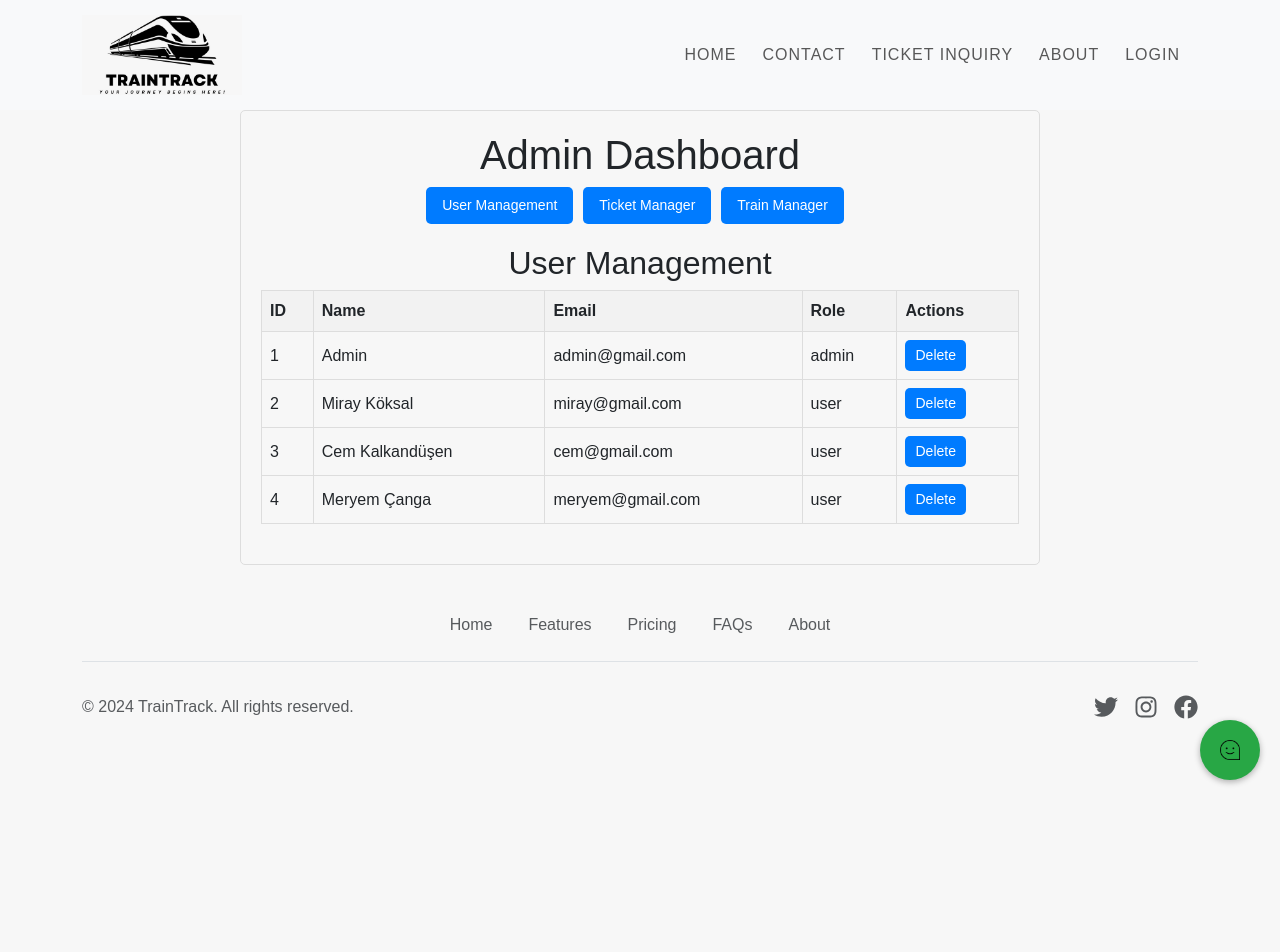
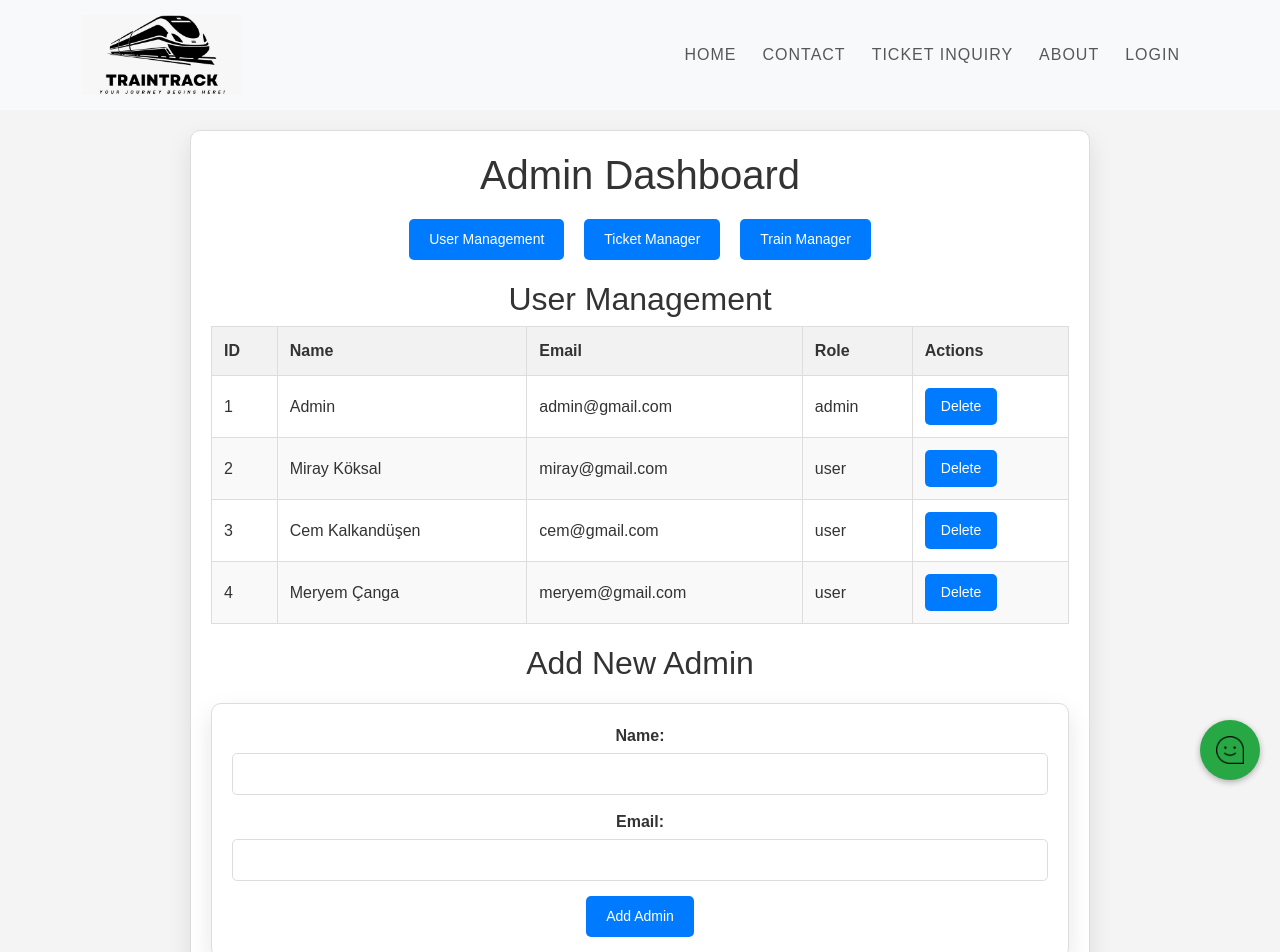
Before and after one commit to cemdusenkalkan/traintrack, a React (Create React App) app: page /admin-dashboard in a window 1280 px wide. Shown: the top 952 px of the page. Before the commit the page ends 800 px from the top, so only its background shows below. Built offline with nearby package versions, Linux system fonts and the light colour scheme; a web font is replaced by a local one.

Commit message:
admin güncellemesi

```diff
--- a/src/admin.css
+++ b/src/admin.css
@@ -1,122 +1,248 @@
-.user-management {
+body {
+  font-family: Arial, sans-serif;
+  background-color: #f4f4f4;
+  color: #333;
+  margin: 0;
+  padding: 0;
+}
+
+.admin-dashboard {
+  max-width: 900px;
+  margin: 20px auto;
+  padding: 20px;
+  background-color: #fff;
+  border: 1px solid #ddd;
+  border-radius: 10px;
+  box-shadow: 0 10px 25px rgba(0, 0, 0, 0.1);
+}
+
+.admin-dashboard h1 {
+  text-align: center;
   margin-bottom: 20px;
 }
 
-  .user-management table {
+.admin-navigation {
+  margin-bottom: 20px;
+  display: flex;
+  justify-content: center;
+}
+
+.admin-navigation button {
+  margin: 0 10px;
+  padding: 10px 20px;
+  background-color: #007bff;
+  color: #fff;
+  border: none;
+  border-radius: 5px;
+  cursor: pointer;
+  transition: background-color 0.3s ease, transform 0.3s ease;
+}
+
+.admin-navigation button:hover {
+  background-color: #0056b3;
+  transform: translateY(-2px);
+}
+
+.admin-navigation button:focus {
+  outline: none;
+  box-shadow: 0 0 0 3px rgba(0, 123, 255, 0.5);
+}
+
+.user-management,
+.ticket-manager,
+.train-manager {
+  margin-bottom: 20px;
+}
+
+table {
   width: 100%;
   border-collapse: collapse;
+  margin-bottom: 20px;
+  animation: fadeIn 1s ease-in-out;
 }
 
-  .user-management th,
-  .user-management td {
-    padding: 8px;
+th,
+td {
+  padding: 12px;
   border: 1px solid #ddd;
   text-align: left;
+  transition: background-color 0.3s ease;
 }
 
-  .user-management th {
+th {
   background-color: #f2f2f2;
 }
 
+td {
+  background-color: #fff;
+}
+
+tr:nth-child(even) td {
+  background-color: #f9f9f9;
+}
+
+button {
+  padding: 8px 16px;
+  border: none;
+  border-radius: 5px;
+  cursor: pointer;
+  transition: background-color 0.3s ease, transform 0.3s ease;
+}
+
+button:hover {
+  transform: translateY(-2px);
+}
+
 .user-management button {
-    padding: 5px 10px;
   background-color: #007bff;
   color: #fff;
-    border: none;
-    cursor: pointer;
 }
 
 .user-management button:hover {
   background-color: #0056b3;
 }
 
-
-  .admin-dashboard {
-    max-width: 800px;
-    margin: 0 auto;
-    padding: 20px;
-    border: 1px solid #ddd;
-    border-radius: 5px;
-  }
-
-  .admin-navigation {
-    margin-bottom: 20px;
-  }
-
-  .admin-navigation button {
-    margin-right: 10px;
-    padding: 8px 16px;
-    background-color: #007bff;
-    color: #fff;
-    border: none;
-    border-radius: 5px;
-    cursor: pointer;
-  }
-
-  .admin-navigation button:hover {
-    background-color: #0056b3;
-  }
-
-
-  .ticket-manager {
-    margin-bottom: 20px;
-  }
-
-  .ticket-manager table {
-    width: 100%;
-    border-collapse: collapse;
-  }
-
-  .ticket-manager th,
-  .ticket-manager td {
-    padding: 8px;
-    border: 1px solid #ddd;
-    text-align: left;
-  }
-
-  .ticket-manager th {
-    background-color: #f2f2f2;
-  }
-
 .ticket-manager button {
-    padding: 5px 10px;
   background-color: #dc3545;
   color: #fff;
-    border: none;
-    cursor: pointer;
 }
 
 .ticket-manager button:hover {
   background-color: #bd2130;
 }
-  .train-manager {
-    margin-bottom: 20px;
-  }
-
-  .train-manager table {
-    width: 100%;
-    border-collapse: collapse;
-  }
-
-  .train-manager th,
-  .train-manager td {
-    padding: 8px;
-    border: 1px solid #ddd;
-    text-align: left;
-  }
-
-  .train-manager th {
-    background-color: #f2f2f2;
-  }
 
 .train-manager button {
-    padding: 5px 10px;
   background-color: #28a745;
   color: #fff;
-    border: none;
-    cursor: pointer;
 }
 
 .train-manager button:hover {
   background-color: #218838;
 }
+
+.add-admin-form {
+  background-color: #fff;
+  padding: 20px;
+  border: 1px solid #ddd;
+  border-radius: 10px;
+  box-shadow: 0 10px 25px rgba(0, 0, 0, 0.1);
+  margin-top: 20px;
+}
+
+.add-admin-form .form-group {
+  margin-bottom: 15px;
+}
+
+.add-admin-form .form-group label {
+  display: block;
+  margin-bottom: 5px;
+  font-weight: bold;
+}
+
+.add-admin-form .form-group input {
+  width: 100%;
+  padding: 8px;
+  border: 1px solid #ddd;
+  border-radius: 5px;
+}
+
+.add-admin-button {
+  background-color: #28a745;
+  color: #fff;
+  border: none;
+  padding: 10px 20px;
+  border-radius: 5px;
+  cursor: pointer;
+  transition: background-color 0.3s ease, transform 0.3s ease;
+}
+
+.add-admin-button:hover {
+  background-color: #218838;
+  transform: translateY(-2px);
+}
+
+/* Fade in animation */
+@keyframes fadeIn {
+  from {
+    opacity: 0;
+    transform: translateY(20px);
+  }
+
+  to {
+    opacity: 1;
+    transform: translateY(0);
+  }
+}
+
+/* Modal styles */
+.modal {
+  position: fixed;
+  z-index: 1000;
+  left: 0;
+  top: 0;
+  width: 100%;
+  height: 100%;
+  overflow: auto;
+  background-color: rgba(0, 0, 0, 0.5);
+  display: flex;
+  justify-content: center;
+  align-items: center;
+  opacity: 0;
+  pointer-events: none;
+  transition: opacity 0.3s ease;
+}
+
+.modal-content {
+  background-color: #fff;
+  padding: 20px;
+  border: 1px solid #888;
+  border-radius: 10px;
+  width: 80%;
+  max-width: 500px;
+  box-shadow: 0 10px 25px rgba(0, 0, 0, 0.2);
+  animation: slideIn 0.3s ease-out;
+}
+
+.modal.show {
+  opacity: 1;
+  pointer-events: auto;
+}
+
+.modal-header,
+.modal-footer {
+  padding: 10px;
+  border-bottom: 1px solid #ddd;
+}
+
+.modal-header {
+  border-bottom: none;
+}
+
+.modal-footer {
+  display: flex;
+  justify-content: flex-end;
+  border-top: none;
+}
+
+.modal-footer button {
+  margin-left: 10px;
+}
+
+.modal-title {
+  margin: 0;
+}
+
+.modal-body {
+  padding: 10px 0;
+}
+
+/* Slide in animation */
+@keyframes slideIn {
+  from {
+    transform: translateY(-20px);
+  }
+
+  to {
+    transform: translateY(0);
+  }
+}
--- a/src/components/AdminUserManagement.js
+++ b/src/components/AdminUserManagement.js
@@ -10,12 +10,31 @@ const initialUsers = [
 
 const AdminUserManagement = () => {
   const [users, setUsers] = useState(initialUsers);
+  const [showModal, setShowModal] = useState(false);
+  const [userToDelete, setUserToDelete] = useState(null);
+  const [newAdmin, setNewAdmin] = useState({ name: '', email: '' });
 
-  // Geçici olarak kullancı silmek için
-  const handleDeleteUser = (userId) => {
-    setUsers(users.filter(user => user.id !== userId));
+  const handleDeleteUser = () => {
+    setUsers(users.filter(user => user.id !== userToDelete));
+    setShowModal(false);
   };
 
+  const handleShowModal = (userId) => {
+    setUserToDelete(userId);
+    setShowModal(true);
+  };
+
+  const handleAddAdmin = (e) => {
+    e.preventDefault();
+    const newAdminUser = {
+      id: users.length + 1,
+      name: newAdmin.name,
+      email: newAdmin.email,
+      role: 'admin'
+    };
+    setUsers([...users, newAdminUser]);
+    setNewAdmin({ name: '', email: '' });
+  };
 
   return (
     <div className="user-management">
@@ -38,12 +57,50 @@ const AdminUserManagement = () => {
               <td>{user.email}</td>
               <td>{user.role}</td>
               <td>
-                <button onClick={() => handleDeleteUser(user.id)}>Delete</button>
+                <button onClick={() => handleShowModal(user.id)}>Delete</button>
               </td>
             </tr>
           ))}
         </tbody>
       </table>
+      {showModal && (
+        <div className="modal show">
+          <div className="modal-content">
+            <div className="modal-header">
+              <h2 className="modal-title">Confirmation</h2>
+            </div>
+            <div className="modal-body">
+              <p>Are you sure you want to delete this user?</p>
+            </div>
+            <div className="modal-footer">
+              <button onClick={() => setShowModal(false)}>Cancel</button>
+              <button onClick={handleDeleteUser}>Delete</button>
+            </div>
+          </div>
+        </div>
+      )}
+      <h2>Add New Admin</h2>
+      <form onSubmit={handleAddAdmin} className="add-admin-form">
+        <div className="form-group">
+          <label>Name:</label>
+          <input
+            type="text"
+            value={newAdmin.name}
+            onChange={(e) => setNewAdmin({ ...newAdmin, name: e.target.value })}
+            required
+          />
+        </div>
+        <div className="form-group">
+          <label>Email:</label>
+          <input
+            type="email"
+            value={newAdmin.email}
+            onChange={(e) => setNewAdmin({ ...newAdmin, email: e.target.value })}
+            required
+          />
+        </div>
+        <button type="submit" className="add-admin-button">Add Admin</button>
+      </form>
     </div>
   );
 };
--- a/src/components/TicketManager.js
+++ b/src/components/TicketManager.js
@@ -1,20 +1,27 @@
 import React, { useState } from 'react';
 import '../admin.css';
 
+const initialTickets = [
+  { id: 1, name: 'Miray Köksal', destination: 'İstanbul', status: 'Cancelled' },
+  { id: 2, name: 'Cem Düşenkalkan', destination: 'Ankara', status: 'Confirmed' },
+  { id: 3, name: 'Meryem Çanga', destination: 'İzmir', status: 'Pending' }
+];
+
 const TicketManager = () => {
-  const [tickets, setTickets] = useState([
-    { id: 1, passengerName: 'Miray Köksa', destination: 'İstanbul', status: 'Pending' },
-    { id: 2, passengerName: 'Cem Düşenkalkan', destination: 'Ankara', status: 'Confirmed' },
-    { id: 3, passengerName: 'Meryem Çanga', destination: 'İzmir', status: 'Pending' }
-  ]);
+  const [tickets, setTickets] = useState(initialTickets);
+  const [showModal, setShowModal] = useState(false);
+  const [ticketToCancel, setTicketToCancel] = useState(null);
 
-  const handleCancelTicket = (ticketId) => {
-    setTickets(tickets.map(ticket => {
-      if (ticket.id === ticketId) {
-        return { ...ticket, status: 'Cancelled' };
-      }
-      return ticket;
-    }));
+  const handleCancelTicket = () => {
+    setTickets(tickets.map(ticket =>
+      ticket.id === ticketToCancel ? { ...ticket, status: 'Cancelled' } : ticket
+    ));
+    setShowModal(false);
+  };
+
+  const handleShowModal = (ticketId) => {
+    setTicketToCancel(ticketId);
+    setShowModal(true);
   };
 
   return (
@@ -34,18 +41,34 @@ const TicketManager = () => {
           {tickets.map((ticket) => (
             <tr key={ticket.id}>
               <td>{ticket.id}</td>
-              <td>{ticket.passengerName}</td>
+              <td>{ticket.name}</td>
               <td>{ticket.destination}</td>
               <td>{ticket.status}</td>
               <td>
-                {ticket.status === 'Pending' && (
-                  <button onClick={() => handleCancelTicket(ticket.id)}>Cancel</button>
+                {ticket.status !== 'Cancelled' && (
+                  <button className="cancel-button" onClick={() => handleShowModal(ticket.id)}>Cancel</button>
                 )}
               </td>
             </tr>
           ))}
         </tbody>
       </table>
+      {showModal && (
+        <div className="modal show">
+          <div className="modal-content">
+            <div className="modal-header">
+              <h2 className="modal-title">Confirmation</h2>
+            </div>
+            <div className="modal-body">
+              <p>Are you sure you want to cancel this ticket?</p>
+            </div>
+            <div className="modal-footer">
+              <button onClick={() => setShowModal(false)}>Cancel</button>
+              <button onClick={handleCancelTicket}>Cancel Ticket</button>
+            </div>
+          </div>
+        </div>
+      )}
     </div>
   );
 };
```
Lines whose indentation alone changed are shown as unchanged.
